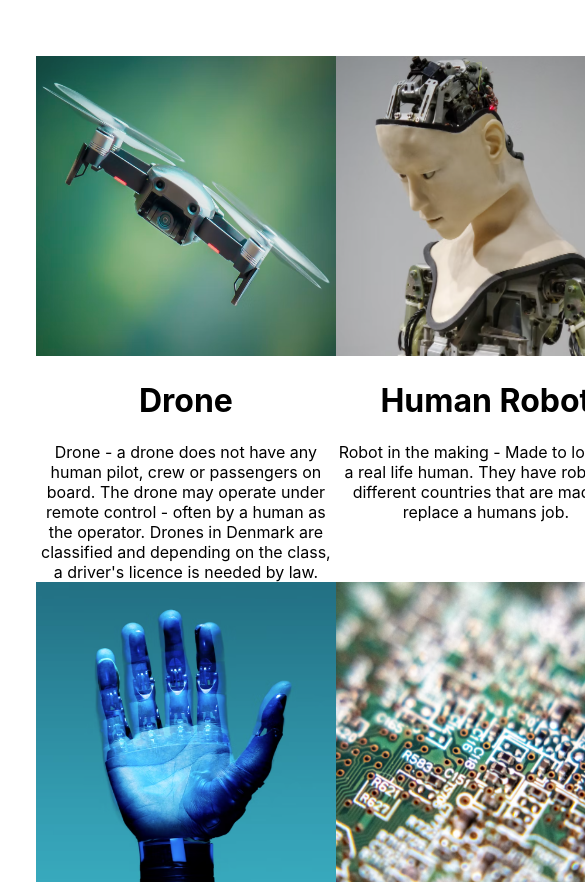
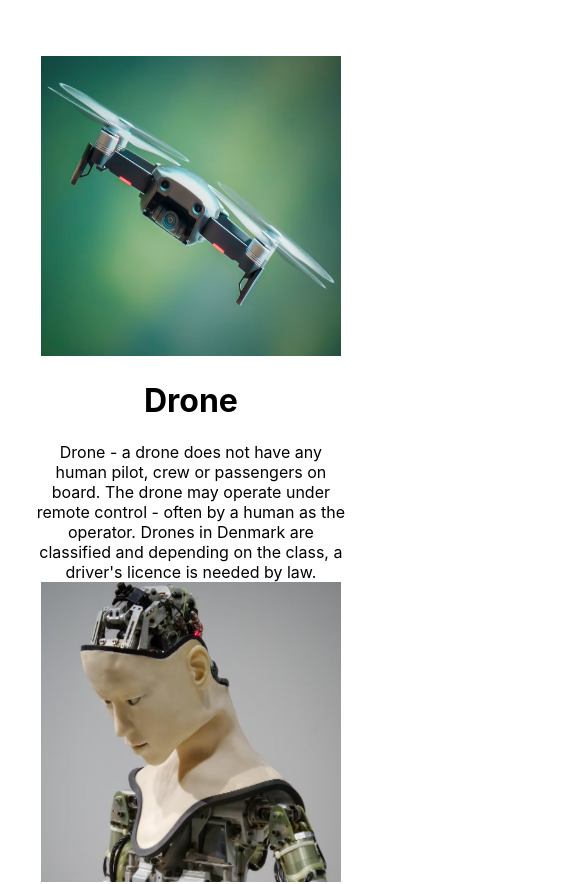
Before and after one commit to Josefine-Gm-Paaske/react-app, a React (Create React App) app: page / in a window 390 px wide. Shown: the top 884 px of the page, 585 px wide, since content can reach past the window. Built offline with nearby package versions, Linux system fonts and the light colour scheme.

Commit message:
Phone screens

```diff
--- a/src/POPOSList.css
+++ b/src/POPOSList.css
@@ -15,3 +15,10 @@
 		grid-template-columns: 1fr 1fr;
 	}
 }
+
+/* Small screens mobile */
+@media only screen and (max-width: 700px) {
+	.POPOSList {
+		grid-template-columns: 1fr;
+	}
+}
```
